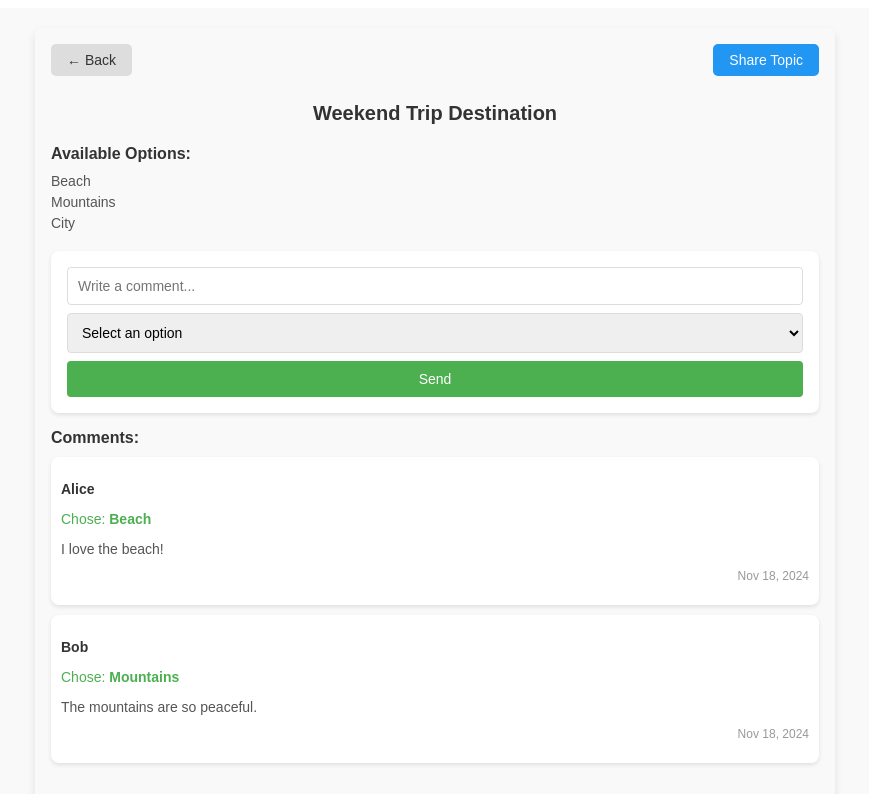
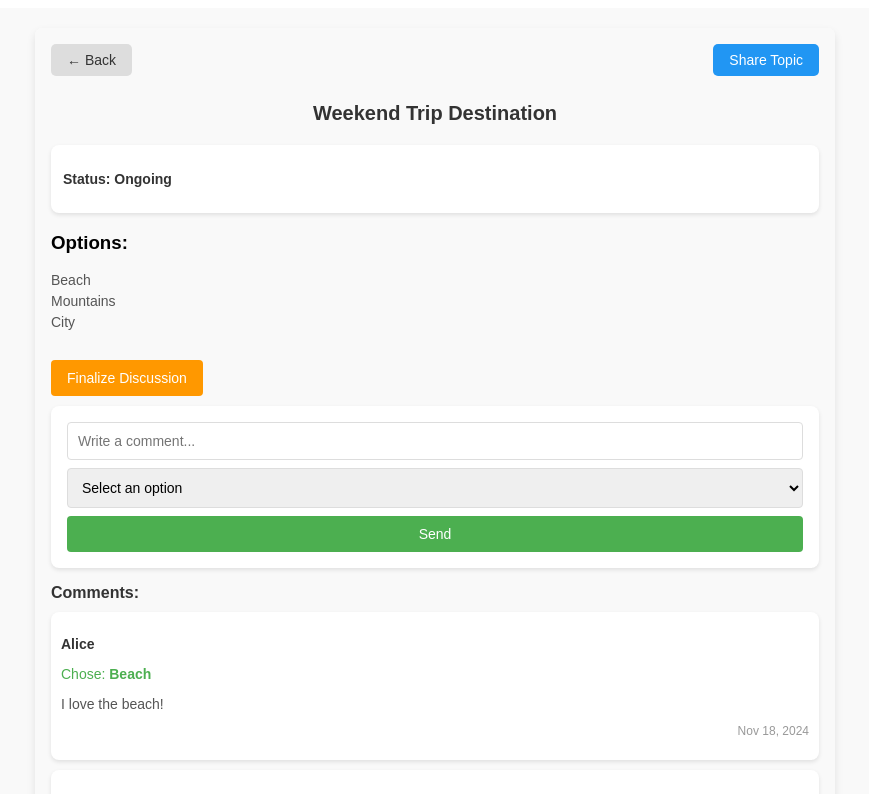
Before and after one commit to MohammadMohsinKhan/4HC3-A2, a React (Vite) app: page /discussion/1 in a window 1280 px wide. Shown: the top 794 px of the page, without its empty margins (205-1074 px from the left). Built offline with nearby package versions, Linux system fonts and the light colour scheme.

Commit message:
Added ability to finalize a project

```diff
--- a/src/components/Home.jsx
+++ b/src/components/Home.jsx
@@ -15,13 +15,11 @@ const styles = {
     marginBottom: '20px',
   },
   title: {
-    fontSize: '24px',
+    fontSize: '20px',
     color: '#333',
   },
   notificationsIcon: {
     fontSize: '20px',
-    background: 'none',
-    border: 'none',
     cursor: 'pointer',
   },
   createButton: {
--- a/src/components/ShareScreen.jsx
+++ b/src/components/ShareScreen.jsx
@@ -108,11 +108,11 @@ const ShareScreen = () => {
         ))}
       </ul>
       <div style={styles.actions}>
+      <button onClick={() => navigate(-1)} style={styles.cancelButton}>
+          Cancel
+        </button>
         <button onClick={handleShare} style={styles.shareButton}>
           Share
-        </button>
-        <button onClick={() => navigate(-1)} style={styles.cancelButton}>
-          Cancel
         </button>
       </div>
     </div>
--- a/src/components/TopicDiscussion.jsx
+++ b/src/components/TopicDiscussion.jsx
@@ -1,6 +1,6 @@
 import React, { useState } from 'react';
 import { useParams, useNavigate } from 'react-router-dom';
-import BackButton from '../components/BackButton'; // Assume BackButton is a reusable component
+import BackButton from '../components/BackButton';
 
 const TopicDiscussion = () => {
   const { topicId } = useParams();
@@ -14,7 +14,10 @@ const TopicDiscussion = () => {
       comments: [
         { id: 1, author: "Alice", option: "Beach", content: "I love the beach!", timestamp: "Nov 18, 2024" },
         { id: 2, author: "Bob", option: "Mountains", content: "The mountains are so peaceful.", timestamp: "Nov 18, 2024" },
+        { id: 3, author: "Charlie", option: "Beach", content: "Beach is the best!", timestamp: "Nov 18, 2024" },
       ],
+      status: "Ongoing", // Can be "Ongoing" or "Finalized"
+      finalizedOption: null,
     },
     "2": {
       title: 'Project Theme',
@@ -35,15 +38,21 @@ const TopicDiscussion = () => {
           timestamp: '2:15 PM',
         },
       ],
+      status: 'Finalized',
+      finalizedOption: 'AI',
     },
   };
 
   const topic = mockTopics[topicId];
 
-  // State to manage comments
+  // States for managing comments, new comments, and discussion state
   const [comments, setComments] = useState(topic?.comments || []);
   const [newComment, setNewComment] = useState("");
   const [selectedOption, setSelectedOption] = useState("");
+  const [status, setStatus] = useState(topic?.status || "Ongoing");
+  const [finalizedOption, setFinalizedOption] = useState(topic?.finalizedOption || null);
+
+  const [showFinalizeModal, setShowFinalizeModal] = useState(false);
 
   if (!topic) {
     return (
@@ -62,17 +71,37 @@ const TopicDiscussion = () => {
 
     const newCommentObject = {
       id: comments.length + 1,
-      author: "You", // Mock author
+      author: "You",
       option: selectedOption,
       content: newComment,
       timestamp: new Date().toLocaleString(),
     };
 
-    // Update comments state
     setComments([newCommentObject, ...comments]);
-    setNewComment(""); // Clear input
-    setSelectedOption(""); // Clear selected option
+    setNewComment("");
+    setSelectedOption("");
   };
+
+  const calculateMetrics = () => {
+    const count = {};
+    comments.forEach((comment) => {
+      count[comment.option] = (count[comment.option] || 0) + 1;
+    });
+
+    const mostChosen = Object.entries(count).sort((a, b) => b[1] - a[1])[0];
+    return {
+      count,
+      mostChosenOption: mostChosen ? mostChosen[0] : null,
+    };
+  };
+
+  const handleFinalize = (option) => {
+    setFinalizedOption(option);
+    setStatus("Finalized");
+    setShowFinalizeModal(false);
+  };
+
+  const metrics = calculateMetrics();
 
   return (
     <div style={styles.container}>
@@ -88,8 +117,22 @@ const TopicDiscussion = () => {
         </div>
         <h1 style={styles.title}>{topic.title}</h1>
       </header>
+
+      {/* Status Display */}
+      <div style={styles.statusContainer}>
+        <p style={styles.statusText}>
+          Status: <strong>{status}</strong>
+        </p>
+        {status === "Finalized" && finalizedOption && (
+          <p style={styles.finalizedText}>
+            Finalized Option: <strong>{finalizedOption}</strong>
+          </p>
+        )}
+      </div>
+
+      {/* Options Display */}
       <div style={styles.optionsContainer}>
-        <h3 style={styles.subheader}>Available Options:</h3>
+        <h3 style={styles.optionsTitle}>Options:</h3>
         <ul style={styles.optionsList}>
           {topic.options.map((option, index) => (
             <li key={index} style={styles.optionItem}>
@@ -98,6 +141,18 @@ const TopicDiscussion = () => {
           ))}
         </ul>
       </div>
+
+      {/* Finalize Button */}
+      {status === "Ongoing" && (
+        <button
+          style={styles.finalizeButton}
+          onClick={() => setShowFinalizeModal(true)}
+        >
+          Finalize Discussion
+        </button>
+      )}
+
+      {/* Comment Input */}
       <div style={styles.inputContainer}>
         <input
           type="text"
@@ -124,6 +179,8 @@ const TopicDiscussion = () => {
           Send
         </button>
       </div>
+
+      {/* Comments List */}
       <div style={styles.commentsContainer}>
         <h3 style={styles.subheader}>Comments:</h3>
         {comments.map((comment) => (
@@ -137,6 +194,35 @@ const TopicDiscussion = () => {
           </div>
         ))}
       </div>
+
+      {/* Finalize Modal */}
+      {showFinalizeModal && (
+        <div style={styles.modal}>
+          <h2>Finalize Discussion</h2>
+          <p>
+            Most chosen option:{" "}
+            <strong>{metrics.mostChosenOption || "No comments yet"}</strong>
+          </p>
+          <ul style={styles.modalOptions}>
+            {topic.options.map((option, index) => (
+              <li key={index}>
+                <button
+                  style={styles.modalOptionButton}
+                  onClick={() => handleFinalize(option)}
+                >
+                  Finalize with "{option}"
+                </button>
+              </li>
+            ))}
+          </ul>
+          <button
+            style={styles.closeModalButton}
+            onClick={() => setShowFinalizeModal(false)}
+          >
+            Cancel
+          </button>
+        </div>
+      )}
     </div>
   );
 };
@@ -253,6 +339,68 @@ const styles = {
     fontSize: '14px',
     cursor: 'pointer',
   },
+  finalizeButton: {
+    padding: '10px 16px',
+    backgroundColor: '#FF9800',
+    color: '#fff',
+    border: 'none',
+    borderRadius: '4px',
+    fontSize: '14px',
+    cursor: 'pointer',
+    margin: '10px 0',
+  },
+  statusContainer: {
+    marginBottom: '16px',
+    padding: '12px',
+    backgroundColor: '#fff',
+    borderRadius: '8px',
+    boxShadow: '0 2px 4px rgba(0, 0, 0, 0.1)',
+  },
+  statusText: {
+    fontSize: '14px',
+    fontWeight: 'bold',
+    color: '#333',
+  },
+  finalizedText: {
+    fontSize: '14px',
+    color: '#4CAF50',
+  },
+  modal: {
+    position: 'fixed',
+    top: '20%',
+    left: '50%',
+    transform: 'translate(-50%, -20%)',
+    backgroundColor: '#fff',
+    padding: '20px',
+    borderRadius: '8px',
+    boxShadow: '0 4px 8px rgba(0, 0, 0, 0.2)',
+    zIndex: 1000,
+  },
+  modalOptions: {
+    listStyleType: 'none',
+    padding: 0,
+    margin: '10px 0',
+  },
+  modalOptionButton: {
+    padding: '8px 16px',
+    backgroundColor: '#2196F3',
+    color: '#fff',
+    border: 'none',
+    borderRadius: '4px',
+    fontSize: '14px',
+    cursor: 'pointer',
+    marginBottom: '8px',
+  },
+  closeModalButton: {
+    padding: '8px 16px',
+    backgroundColor: '#f44336',
+    color: '#fff',
+    border: 'none',
+    borderRadius: '4px',
+    fontSize: '14px',
+    cursor: 'pointer',
+    marginTop: '12px',
+  },
 };
 
 export default TopicDiscussion;
```
